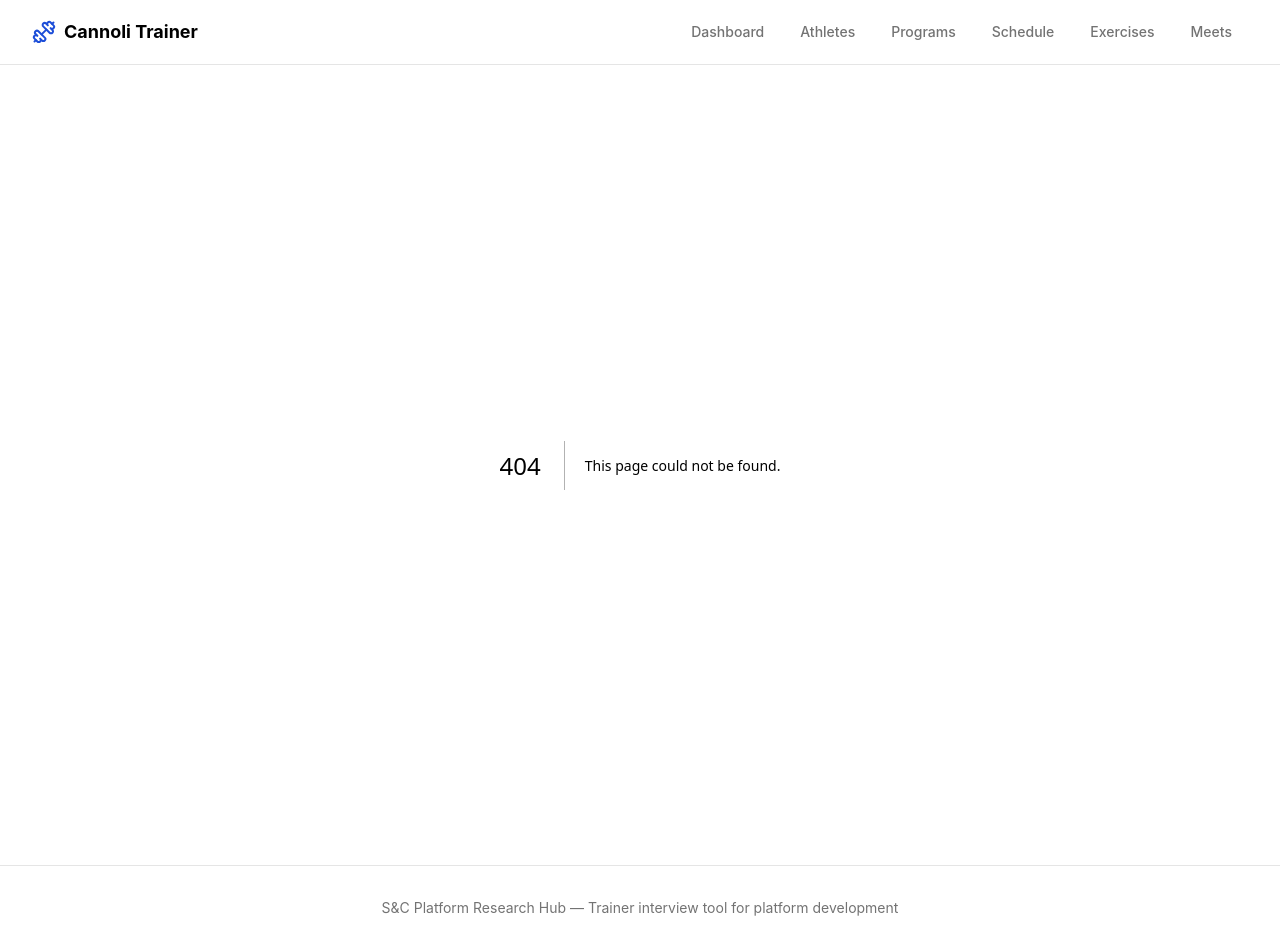
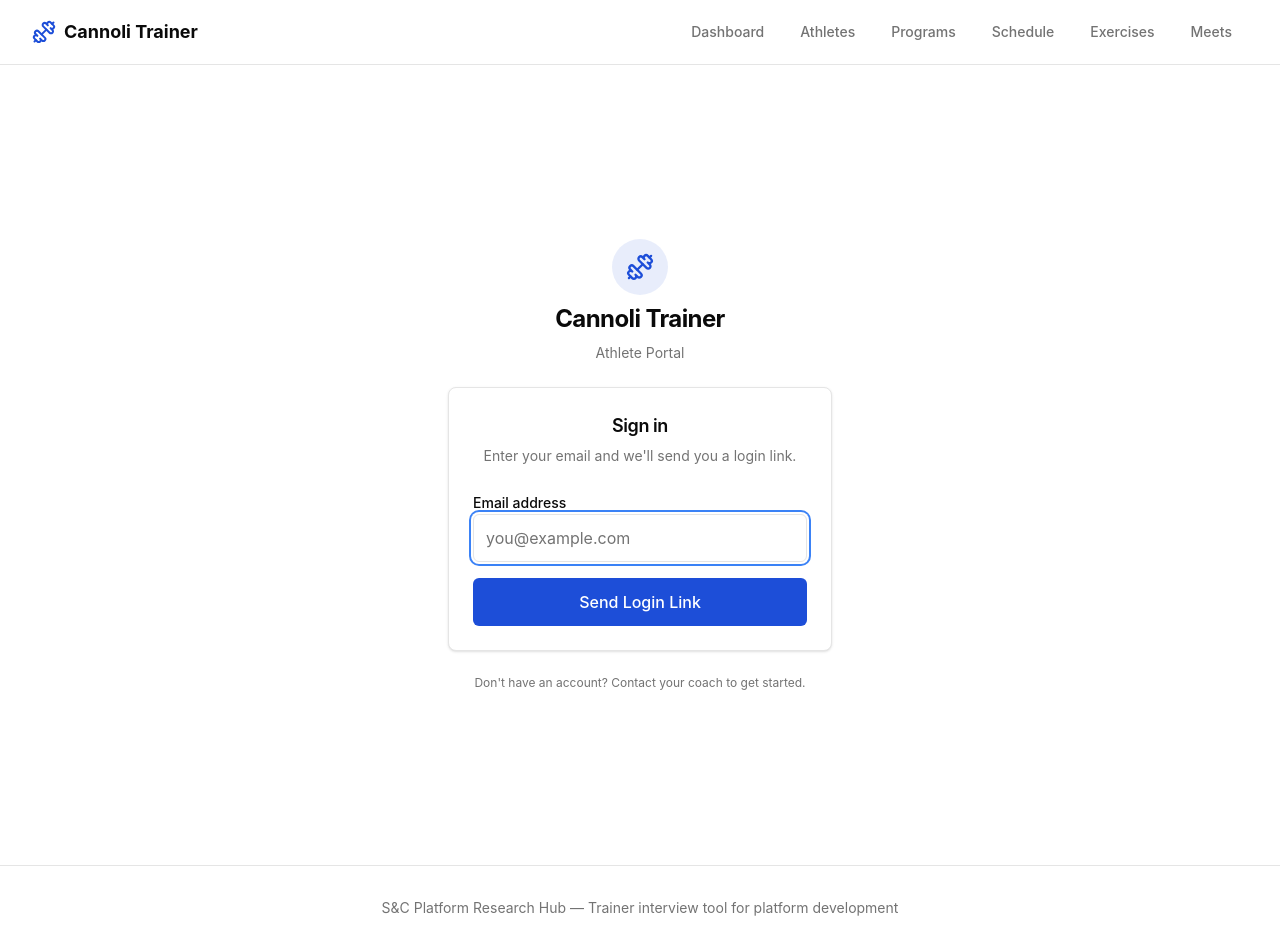
Before and after one commit to mattalldianhr/cannoli0trainer, a Next.js app: page /athlete/login in a window 1280 px wide. Before the commit this address had no page. Built offline with nearby package versions, Linux system fonts and the light colour scheme.

Commit message:
Task 18.3: Build athlete login page with magic link form
Co-Authored-By: Claude Opus 4.6 <noreply@anthropic.com>

```diff
--- /dev/null
+++ b/src/app/athlete/login/page.tsx
@@ -0,0 +1,143 @@
+"use client"
+
+import { useState } from "react"
+import { Button } from "@/components/ui/button"
+import { Input } from "@/components/ui/input"
+import { Label } from "@/components/ui/label"
+import { Card, CardContent, CardDescription, CardHeader, CardTitle } from "@/components/ui/card"
+import { Dumbbell, Loader2, AlertCircle } from "lucide-react"
+import { useSearchParams } from "next/navigation"
+import { Suspense } from "react"
+
+function LoginForm() {
+  const [email, setEmail] = useState("")
+  const [isLoading, setIsLoading] = useState(false)
+  const [error, setError] = useState<string | null>(null)
+  const searchParams = useSearchParams()
+  const urlError = searchParams.get("error")
+
+  const errorMessage = error || (urlError === "AccessDenied"
+    ? "No athlete account found for this email. Contact your coach to get set up."
+    : urlError
+      ? "Something went wrong. Please try again."
+      : null)
+
+  async function handleSubmit(e: React.FormEvent) {
+    e.preventDefault()
+    setError(null)
+
+    if (!email.trim()) {
+      setError("Please enter your email address.")
+      return
+    }
+
+    setIsLoading(true)
+
+    try {
+      const { signIn } = await import("next-auth/react")
+      const result = await signIn("resend", {
+        email: email.trim(),
+        redirect: false,
+        callbackUrl: "/athlete",
+      })
+
+      if (result?.error) {
+        if (result.error === "AccessDenied") {
+          setError("No athlete account found for this email. Contact your coach to get set up.")
+        } else {
+          setError("Something went wrong. Please try again.")
+        }
+        setIsLoading(false)
+        return
+      }
+
+      // Redirect to check-email page on success
+      window.location.href = "/athlete/check-email"
+    } catch {
+      setError("Something went wrong. Please try again.")
+      setIsLoading(false)
+    }
+  }
+
+  return (
+    <div className="min-h-screen flex flex-col items-center justify-center px-4 bg-background">
+      <div className="w-full max-w-sm space-y-6">
+        {/* Branding */}
+        <div className="flex flex-col items-center space-y-2">
+          <div className="flex items-center justify-center w-14 h-14 rounded-full bg-primary/10">
+            <Dumbbell className="w-7 h-7 text-primary" />
+          </div>
+          <h1 className="text-2xl font-bold tracking-tight">Cannoli Trainer</h1>
+          <p className="text-sm text-muted-foreground">Athlete Portal</p>
+        </div>
+
+        {/* Login Card */}
+        <Card>
+          <CardHeader className="text-center">
+            <CardTitle className="text-lg">Sign in</CardTitle>
+            <CardDescription>
+              Enter your email and we&apos;ll send you a login link.
+            </CardDescription>
+          </CardHeader>
+          <CardContent>
+            <form onSubmit={handleSubmit} className="space-y-4">
+              {errorMessage && (
+                <div className="flex items-start gap-2 rounded-md bg-destructive/10 p-3 text-sm text-destructive">
+                  <AlertCircle className="w-4 h-4 mt-0.5 shrink-0" />
+                  <span>{errorMessage}</span>
+                </div>
+              )}
+
+              <div className="space-y-2">
+                <Label htmlFor="email">Email address</Label>
+                <Input
+                  id="email"
+                  type="email"
+                  placeholder="you@example.com"
+                  value={email}
+                  onChange={(e) => setEmail(e.target.value)}
+                  disabled={isLoading}
+                  required
+                  autoComplete="email"
+                  autoFocus
+                  className="h-12 text-base"
+                />
+              </div>
+
+              <Button
+                type="submit"
+                className="w-full h-12 text-base"
+                disabled={isLoading}
+              >
+                {isLoading ? (
+                  <>
+                    <Loader2 className="mr-2 h-4 w-4 animate-spin" />
+                    Sending login link...
+                  </>
+                ) : (
+                  "Send Login Link"
+                )}
+              </Button>
+            </form>
+          </CardContent>
+        </Card>
+
+        <p className="text-center text-xs text-muted-foreground">
+          Don&apos;t have an account? Contact your coach to get started.
+        </p>
+      </div>
+    </div>
+  )
+}
+
+export default function AthleteLoginPage() {
+  return (
+    <Suspense fallback={
+      <div className="min-h-screen flex items-center justify-center">
+        <Loader2 className="h-6 w-6 animate-spin text-muted-foreground" />
+      </div>
+    }>
+      <LoginForm />
+    </Suspense>
+  )
+}
```
Also changed, not shown: 1 other file (tests, documents, lock files or other folders).
